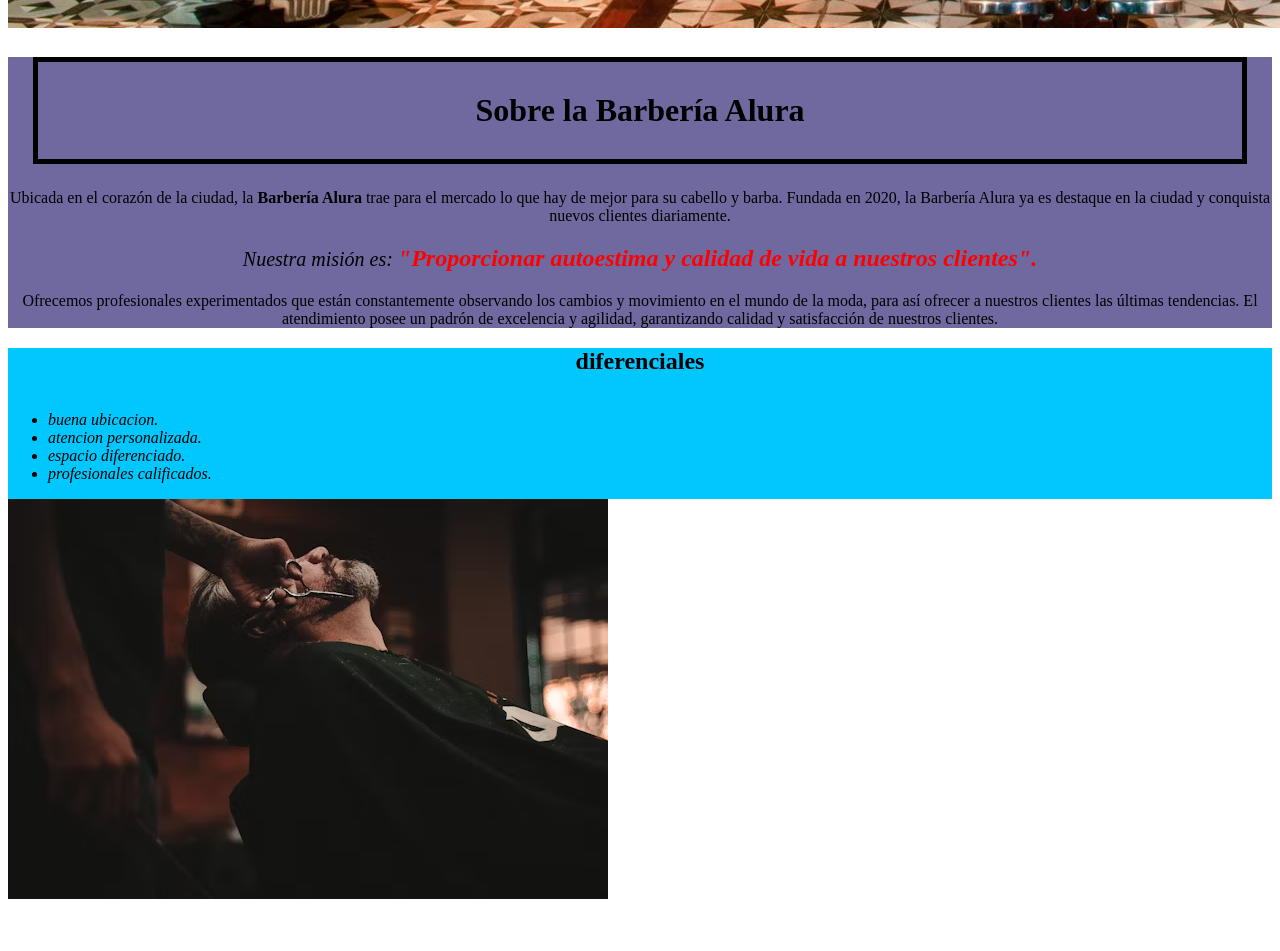
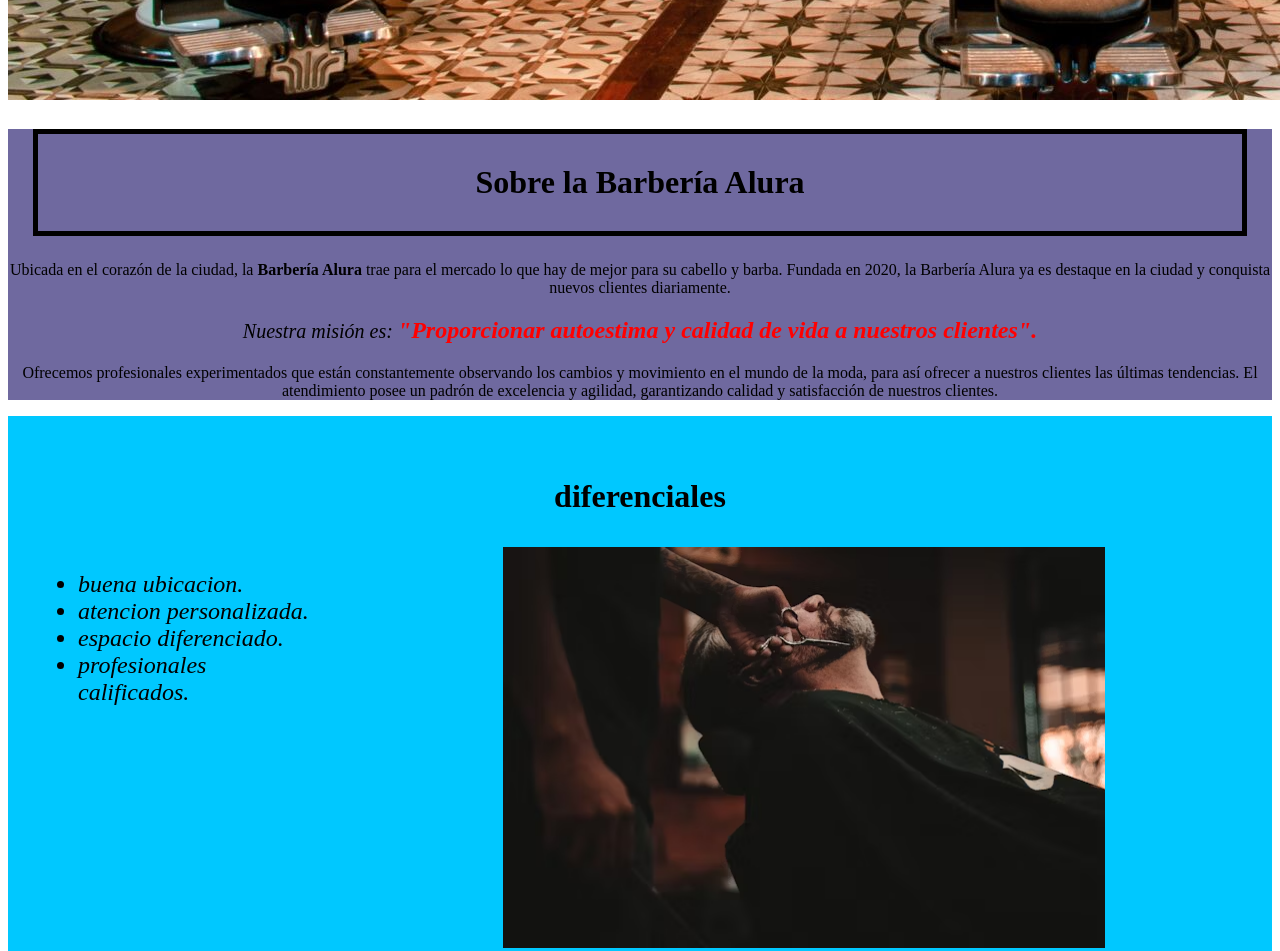
Before and after one commit to alfredN0bel/tercera-carga, a plain HTML site: page index.html in a window 1280 px wide. Shown: the part 1340-2291 px from the top of the page. Before the commit the page ends 2251 px from the top, so only its background shows below. Drawn offline with Linux system fonts and the light colour scheme.

Commit message:
finalizando pagina principal

```diff
--- a/index.html
+++ b/index.html
@@ -7,7 +7,11 @@
         <link rel="stylesheet" href="style.css">
     </head>
     <body>
+        <header>
+            <H1 class="tituloPrincipal">BARBERIA ALURA</H1>
+        </header>
         <img id="fondo" src="imgs/servicios-salon-barberia-2048x1360.jpeg">
+
           <!-- <div class="contenedor">
                 <img id="fondo" src="imgs/servicios-salon-barberia-2048x1360.jpeg">
                 <div class="h1"></div>
@@ -15,7 +19,7 @@
            </div> -->
 
             <div class="textoPrincipal">
-                <h1>Sobre la Barbería Alura</h1>
+                <h2 class=" tituloCentrado">Sobre la Barbería Alura</h2>
                 <p>Ubicada en el corazón de la ciudad, la <strong>Barbería Alura</strong> trae para el mercado lo que hay de mejor para su cabello y barba. Fundada en 2020, la Barbería Alura ya es destaque en la ciudad y conquista nuevos clientes diariamente.</p>
 
                 <p id="mision"><em>Nuestra misión es: <strong>"Proporcionar autoestima y calidad de vida a nuestros clientes".</strong></em></p>
@@ -24,7 +28,7 @@
             </div>
 
             <div class="aspectosDiferenciales">
-                <h2>diferenciales</h2>
+                <h3 class="tituloCentrado">diferenciales</h3>
                 <ul>
 
                     <li class="items">buena ubicacion.</li>
@@ -32,8 +36,9 @@
                     <li class="items">espacio diferenciado.</li>
                     <li class="items">profesionales calificados.</li>
                 </ul>
+                <img src="imgs/prueba.jpg" class="imagenDiferencial">
             </div>
-            <div class="imagenDiferencial"><img src="imgs/prueba.jpg"> </div>
+
 
     </body>
 </html>
--- a/style.css
+++ b/style.css
@@ -7,9 +7,10 @@
 
 
 
-body{
+.tituloPrincipal{
+    padding-left: 30px;
+}
 
-}
 #fondo{
     object-fit: cover;
 
@@ -17,6 +18,7 @@ body{
 }
 .textoPrincipal{
     background: #6f699f;
+    padding: 20 px;
 
 }
 p{
@@ -26,8 +28,8 @@ p{
 
 
 }
-h1{
-    text-align: center;
+h2{
+
     border:5px solid;color:black;margin: 25px;padding: 30px;
 
 }
@@ -41,11 +43,13 @@ em strong{
 }
 .aspectosDiferenciales{
     background-color:rgb(0, 200, 255);
+    padding: 30px;
 
 
 }
-h2 {
+.tituloCentrado{
     text-align: center;
+    font-size: xx-large;
 }
 .items{
     font-style: italic;
@@ -53,6 +57,10 @@ h2 {
 }
 ul{
     display: inline-block;
+    vertical-align: top;
+    width: 20%;
+    margin-right: 15%;
+    font-size:x-large
 }
 .imagenDiferencial{
     width: 50%;
```
Also changed, not shown: imgs/barba.jpg (added), imgs/bg.jpg (added), imgs/cabello+barba.jpg (added), imgs/cabello.jpg (added), imgs/logo-blanco.png (added), imgs/logo.png (added).
